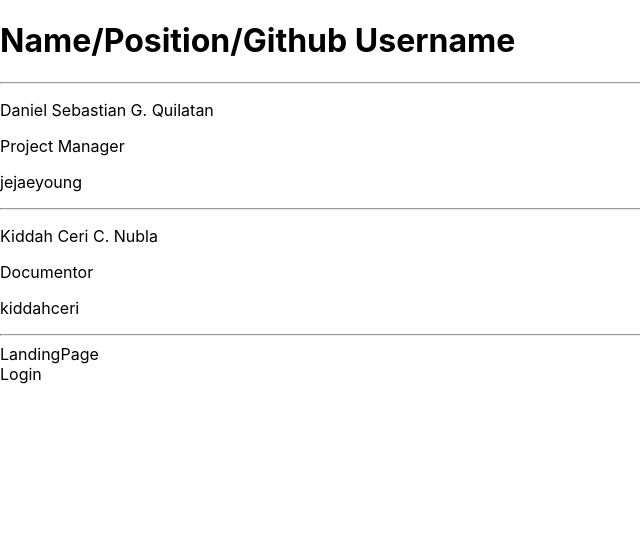
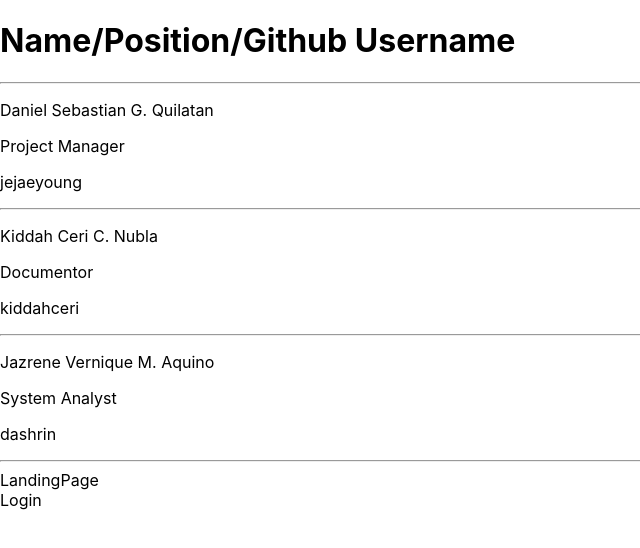
Before and after one commit to jejaeyoung/medical-appointment, a React (Create React App) app: page / in a window 1280 px wide. Shown: the top 548 px of the page, without its empty margins (0-640 px from the left). Built offline with nearby package versions, Linux system fonts and the light colour scheme.

Commit message:
name ek ek done po

```diff
--- a/src/App.js
+++ b/src/App.js
@@ -19,6 +19,11 @@ function App() {
       <p>kiddahceri</p>
       <hr/>
 
+      <p>Jazrene Vernique M. Aquino</p>
+      <p>System Analyst</p>
+      <p>dashrin</p>
+      <hr/>
+
     <LandingPage/>
     <Login/>
     </>
```
